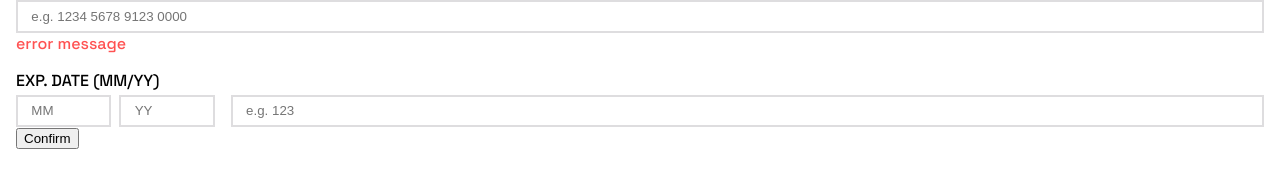
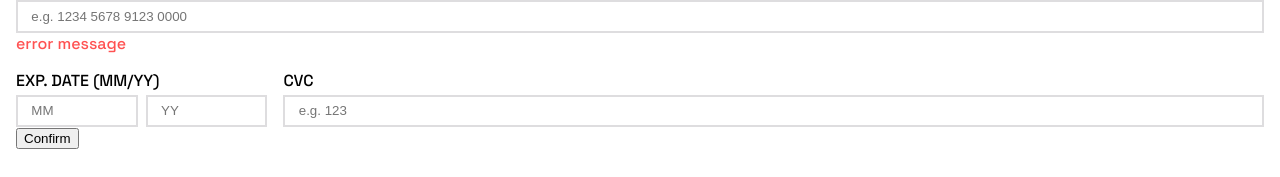
Before and after one commit to wishba/interactive-card-details-form-main, a React (Vite) app: page / in a window 1280 px wide. Shown: the part 283-460 px from the top of the page. Built offline with nearby package versions, Linux system fonts and the light colour scheme.

Commit message:
label and input position

```diff
--- a/src/App.jsx
+++ b/src/App.jsx
@@ -95,9 +95,17 @@ function App() {
           </div>
           <p className='form__message' id="errorNumber">error message</p>
 
-          <label>EXP. DATE (MM/YY)</label>
           <div className="form__flex">
-            <div className="form__flex-date">
+            <div className="form__flex-left">
+              <label>EXP. DATE (MM/YY)</label>
+            </div>
+            <div className="form__flex-right">
+              <label>CVC</label>
+            </div>
+          </div>
+
+          <div className="form__flex">
+            <div className="form__flex-left">
               <div className="form__input" id='inputMM'>
                 <input type="text"
                   placeholder="MM"
@@ -155,8 +163,7 @@ function App() {
               {/* <p className='form__message' id="errorYY">error message</p> */}
             </div>
 
-            <div className="form__flex-cvc">
-              {/* <label>CVC</label> */}
+            <div className="form__flex-right">
               <div className="form__input" id='inputCVC'>
                 <input type="text"
                   placeholder="e.g. 123"
--- a/src/index.css
+++ b/src/index.css
@@ -77,13 +77,13 @@ input:focus {
   width: 100%;
 }
 
-.form__flex-date {
+.form__flex-left {
   display: flex;
-  width: 15em;
+  width: 20em;
   gap: .5em;
 }
 
-.form__flex-cvc {
+.form__flex-right {
   width: 100%;
   margin-left: 1em;
 }
```
